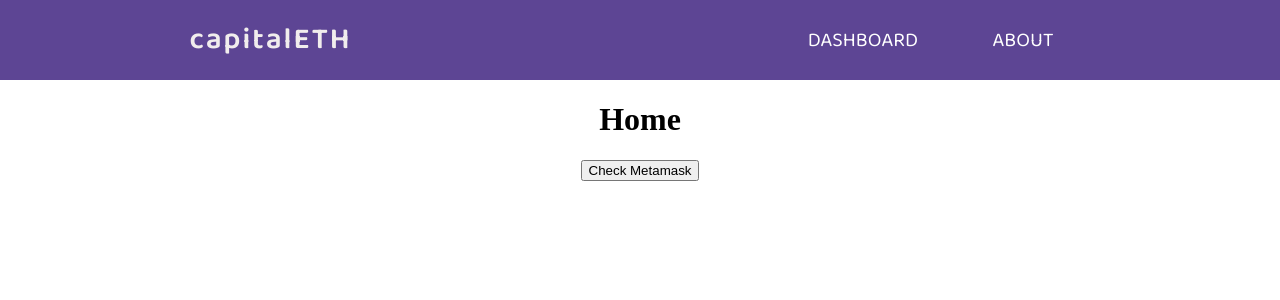
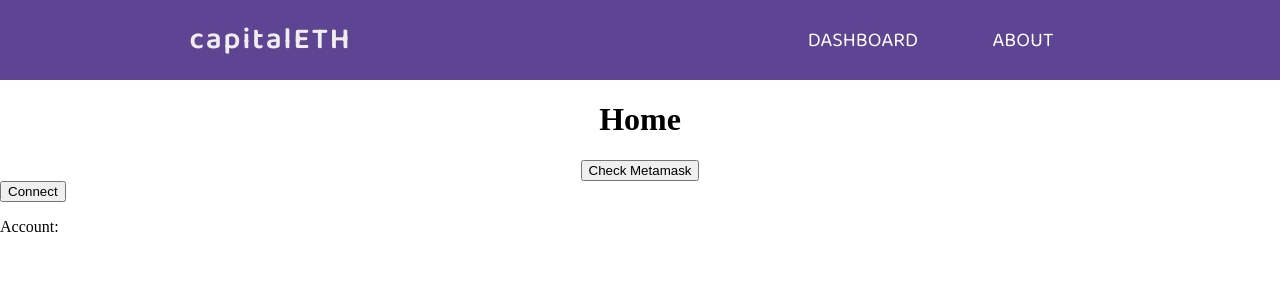
Before and after one commit to sudeepb02/capitalETH, a React (Create React App) app: page / in a window 1280 px wide. Shown: the top 300 px of the page. Built offline with nearby package versions, Linux system fonts and the light colour scheme.

Commit message:
Add Metamask

```diff
--- a/src/App.js
+++ b/src/App.js
@@ -1,4 +1,4 @@
-import React from 'react';
+import React, {useState, useEffect} from 'react';
 import './App.css';
 import Nav from './Nav';
 import Dashboard from './Dashboard';
@@ -7,7 +7,52 @@ import Home from './Home';
 import {BrowserRouter as Router, Switch, Route} from 'react-router-dom';
 
 function App() {
+
+    const [account, setAccount] = useState('');
+
+    const isMetaMaskInstalled = () => {
+        const {ethereum} = window;
+        return Boolean(ethereum && ethereum.isMetaMask);
+    };
+
+    const onClickConnect = async () => {
+        const {ethereum} = window;
+        try { // Will Start the MetaMask Extension
+            await ethereum.enable();
+            console.log("Ethereum connected");
+        } catch (error) {
+            console.error(error);
+        }
+    };
+
+    const getAccounts = async () => {
+        const {ethereum} = window;
+        if (isMetaMaskInstalled()) {
+            console.log("Yes");
+
+            await onClickConnect();
+
+            ethereum.sendAsync({
+                method: 'eth_accounts'
+            }, (error, response) => {
+                if (error) {
+                    console.error(error);
+                } else {
+                    console.log(response.result[0] || 'Not able to get accounts');
+                    setAccount(response.result[0]);
+                }
+            });
+        } else {
+            console.log("NO");
+        }
+    }
+
+    useEffect(() => {
+      getAccounts();
+    }, [account])
+
     return (
+        <div>
             <Router>
                 <div className="App">
                     <Nav/>
@@ -21,6 +66,9 @@ function App() {
                     </Switch>
                 </div>
             </Router>
+            <button onClick={getAccounts}>Connect</button>
+            <p>Account: {account}</p>
+        </div>
     );
 }
 
```
Lines whose indentation alone changed are shown as unchanged.
